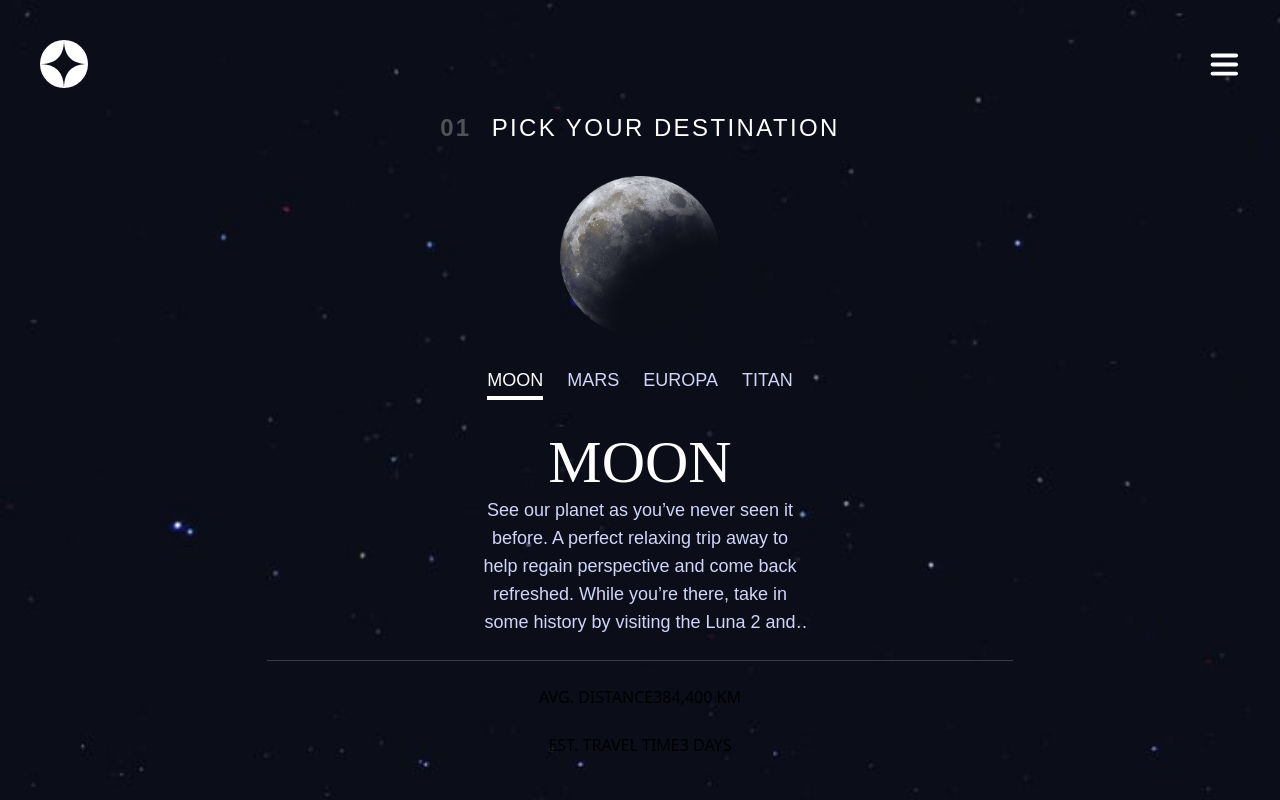
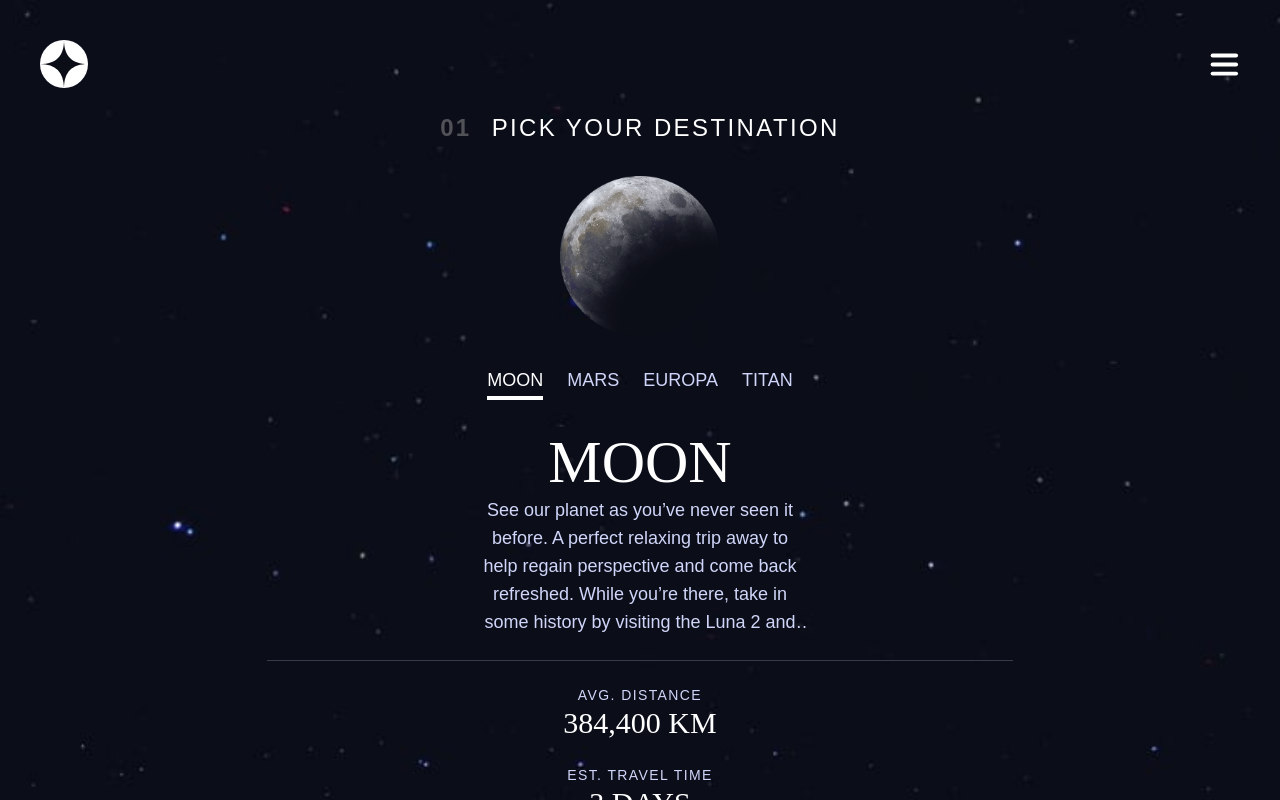
Before and after one commit to leo3210k/Space_Tourism, a React (Create React App) app: page /destination in a window 1280 px wide. Built offline with nearby package versions, Linux system fonts and the light colour scheme.

Commit message:
add distance and travel time style

```diff
--- a/src/components/PickDestination.jsx
+++ b/src/components/PickDestination.jsx
@@ -36,13 +36,13 @@ function PickDestination() {
         <TabsContent value="titan"></TabsContent>
       </Tabs>
       <hr className='w-7/12 border-bright_gray'/>
-      <div>
-        <span>AVG. DISTANCE</span>
-        <span>384,400 KM</span>
+      <div className='flex flex-col items-center'>
+        <span className='font-barlow text-sm text-tropical_blue tracking-widest'>AVG. DISTANCE</span>
+        <span className='font-bellefair text-3xl text-white'>384,400 KM</span>
       </div>
-      <div>
-        <span>EST. TRAVEL TIME</span>
-        <span>3 DAYS</span>
+      <div className='flex flex-col items-center'>
+        <span className='font-barlow text-sm text-tropical_blue tracking-widest'>EST. TRAVEL TIME</span>
+        <span className='font-bellefair text-3xl text-white'>3 DAYS</span>
       </div>
     </div>
   );
```
